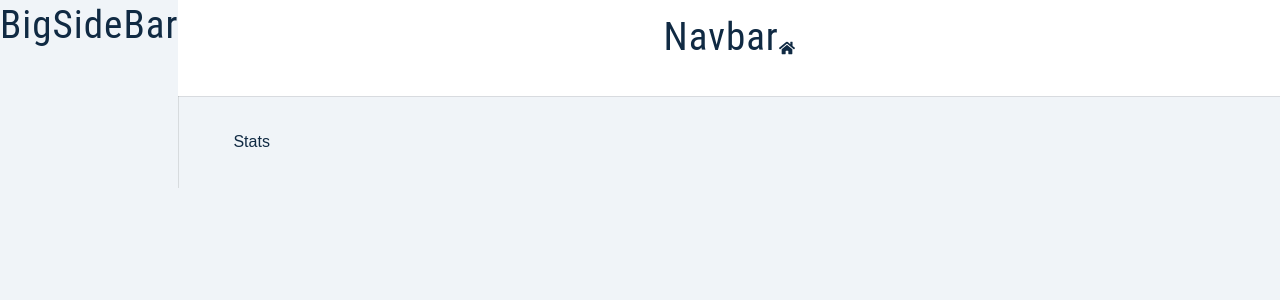
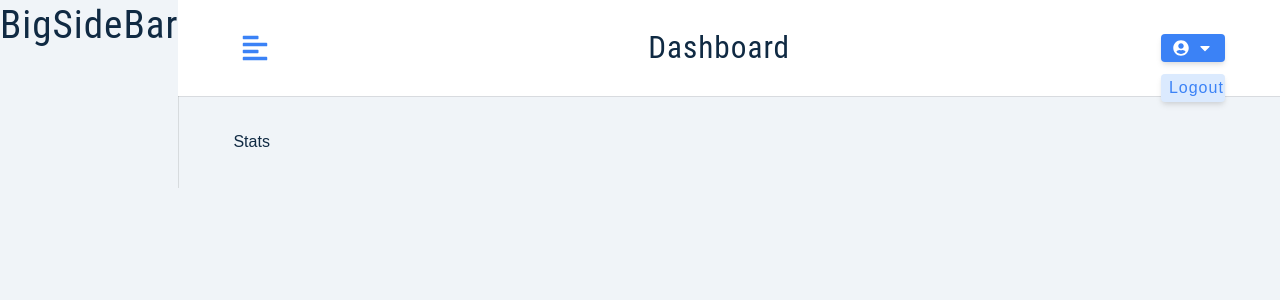
Before and after one commit to Ilie1985/Job_finder_reactjs, a React (Create React App) app: page / in a window 1280 px wide. Shown: the top 300 px of the page. Built offline with nearby package versions, Linux system fonts and the light colour scheme.

Commit message:
navbar structure

```diff
--- a/src/assets/wrappers/Navbar.js
+++ b/src/assets/wrappers/Navbar.js
@@ -46,7 +46,8 @@ const Wrapper = styled.nav`
     width: 100%;
     background: var(--primary-100);
     box-shadow: var(--shadow-2);
-    padding: 0.5rem;
+    /* padding: 0.2rem; */
+
     text-align: center;
     visibility: hidden;
     border-radius: var(--borderRadius);
@@ -60,6 +61,7 @@ const Wrapper = styled.nav`
     color: var(--primary-500);
     letter-spacing: var(--letterSpacing);
     text-transform: capitalize;
+
     cursor: pointer;
   }
   .logo-text {
--- a/src/components/Navbar.js
+++ b/src/components/Navbar.js
@@ -1,12 +1,57 @@
-import React from "react";
+import React, { useState } from "react";
 import Wrapper from "../assets/wrappers/Navbar";
-import { FaHome } from "react-icons/fa";
+import { FaAlignLeft, FaUserCircle, FaCaretDown } from "react-icons/fa";
+import Logo from "./Logo";
+import { useDispatch, useSelector } from "react-redux";
 
 const Navbar = () => {
+  const user = useSelector((store) => {
+    return store.user;
+  });
+
+  const dispatch = useDispatch();
   return (
     <Wrapper>
-      <h2>Navbar</h2>
-      <FaHome/>
+      <div className="nav-center">
+        <button
+          type="button"
+          className="toggle-btn"
+          onClick={() => {
+            console.log("toggle-sidebar");
+          }}
+        >
+          <FaAlignLeft />
+        </button>
+        <div>
+          <Logo />
+          <h3 className="logo-text">dashboard</h3>
+        </div>
+        <div className="btn-container">
+          <button
+            className="btn"
+            type="button"
+            onClick={() => {
+              console.log("toggle logout dropdown");
+            }}
+          >
+            <FaUserCircle />
+            {user?.name}
+            <FaCaretDown />
+          </button>
+
+          <div className="dropdown show-dropdown">
+            <button
+              type="button"
+              className="dropdown-btn"
+              onClick={() => {
+                console.log("logout user");
+              }}
+            >
+              logout
+            </button>
+          </div>
+        </div>
+      </div>
     </Wrapper>
   );
 };
```
